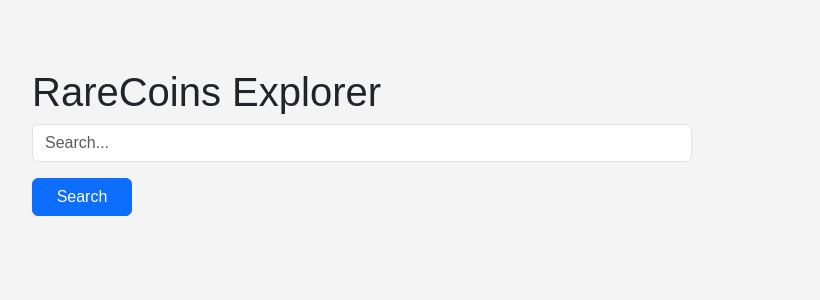
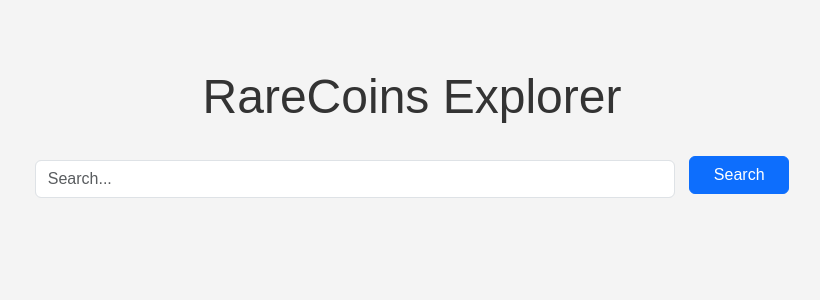
Before and after one commit to AlbertoSardo/IR_Rare_Coins, a FastAPI app: page / in a window 1280 px wide. Shown: the top 300 px of the page, without its empty margins (228-1048 px from the left). Run offline with FastAPI, Linux system fonts and the light colour scheme.

Commit message:
Update styles.css

```diff
--- a/static/styles.css
+++ b/static/styles.css
@@ -5,52 +5,69 @@ body {
     padding: 0;
 }
 
+h1 {
+    text-align: center;
+    font-family: 'Arial', sans-serif;
+    font-size: 3rem;
+    color: #333;
+    margin-bottom: 30px;
+}
 
 .container {
     max-width: 800px;
     margin: 0 auto;
     padding: 20px;
+    text-align: center;
 }
 
-
 .form-control {
-    width: calc(100% - 100px);
+    width: calc(100% - 120px);
     display: inline-block;
     margin-right: 10px;
+    margin-bottom: 10px;
 }
-
 
 .btn-primary {
     width: 100px;
     display: inline-block;
+    margin-bottom: 10px;
 }
-
 
 #searchResults {
     margin-top: 20px;
+    display: flex;
+    flex-wrap: wrap;
+    justify-content: space-around;
 }
-
 
 .card {
     border: 1px solid #ccc;
     border-radius: 5px;
     margin-bottom: 10px;
     background-color: #fff;
+    width: calc(33% - 20px);
+    margin-right: 20px;
 }
 
+.card:last-child {
+    margin-right: 0;
+}
 
 .card img {
     width: 100%;
     height: auto;
-    border-radius: 5px 0 0 5px;
+    border-radius: 5px 5px 0 0;
 }
 
+.card-body {
+    padding: 15px;
+}
 
 .card-title {
     font-size: 1.2em;
     margin-top: 0;
+    margin-bottom: 10px;
 }
-
 
 .card-text {
     margin-bottom: 0;
```
Lines whose indentation alone changed are shown as unchanged.
